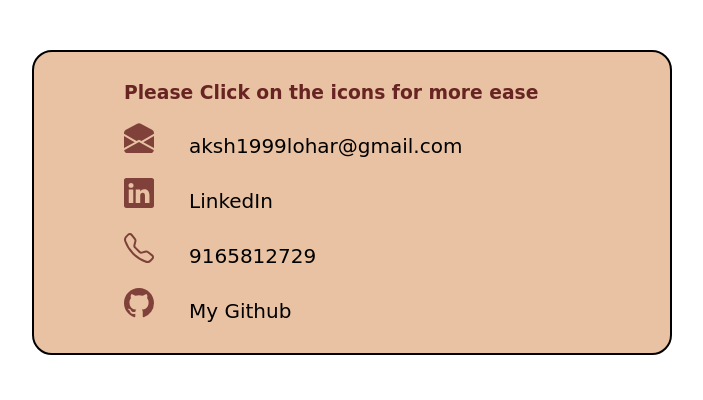
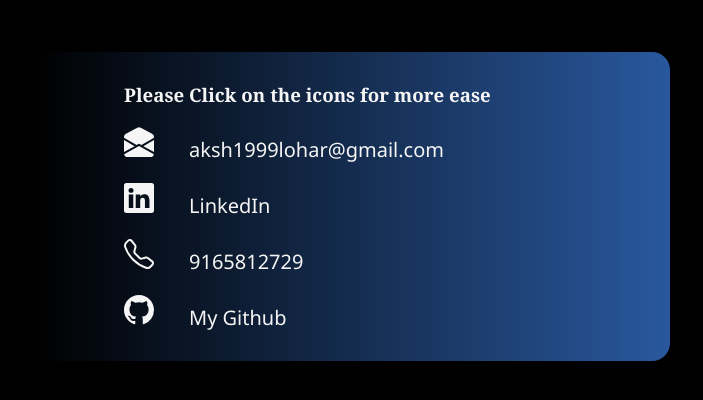
Before and after one commit to akshatlohar/AnalogClock, a plain HTML site: page contactme.html in a window 1280 px wide. Shown: the whole page, without its empty margins (288-991 px from the left). Drawn offline with Linux system fonts and the light colour scheme.

Commit message:
new style

```diff
--- a/contactme.html
+++ b/contactme.html
@@ -12,7 +12,7 @@
             margin: 0;
             padding: 0;
         }
-
+        body{background: black;}
         p {
             font-size: 20px;
             margin-left: 50px;
@@ -24,7 +24,7 @@
             padding: 30px;
             margin: auto;
             margin-top: 50px;
-            background-color: rgba(206, 126, 60, 0.473);
+            background-image: linear-gradient(to right, rgba(255,0,0,0), rgba(59, 126, 226, 0.699));
             border: 2px solid black;
             border-radius: 20px;
         }
@@ -32,8 +32,8 @@
         h3 {
             background-color: transparent;
             margin-left: 60px;
-            font-family: cursive;
-            color: #5f1a1aef;
+            font-family:Georgia, 'Times New Roman', Times, serif;
+            color: whitesmoke;
         }
 
         @media only screen and (max-width:971px) {
@@ -77,38 +77,38 @@
 <body>
     <div class="container">
         <h3>Please Click on the icons for more ease</h3>
-        <p><a style="text-decoration: none; color: #5f1a1ac4;"
+        <p><a style="text-decoration: none; color: whitesmoke"
                 href="https://mail.google.com/mail/?view=cm&fs=1&tf=1&to=aksh1999lohar@gmail.com" target="_blank"><svg
                     xmlns="http://www.w3.org/2000/svg" width="50" height="30" fill="currentColor"
                     class="bi bi-envelope-open-fill" viewBox="0 0 16 16">
                     <path
                         d="M8.941.435a2 2 0 0 0-1.882 0l-6 3.2A2 2 0 0 0 0 5.4v.313l6.709 3.933L8 8.928l1.291.717L16 5.715V5.4a2 2 0 0 0-1.059-1.765l-6-3.2zM16 6.873l-5.693 3.337L16 13.372v-6.5zm-.059 7.611L8 10.072.059 14.484A2 2 0 0 0 2 16h12a2 2 0 0 0 1.941-1.516zM0 13.373l5.693-3.163L0 6.873v6.5z" />
-                </svg> </a> <text style="margin-left: 20px;font-family:cursive">
+                </svg> </a> <text style="margin-left: 20px;font-family:'Segoe UI', Tahoma, Geneva, Verdana, sans-serif;color:whitesmoke;">
                 aksh1999lohar@gmail.com</text></p>
-        <p><a style="text-decoration: none; color: #5f1a1ac4;" href="https://www.linkedin.com/in/akshat-lohar-8a1998188/
+        <p><a style="text-decoration: none; color: whitesmoke" href="https://www.linkedin.com/in/akshat-lohar-8a1998188/
                 " target="_blank">
                 <svg xmlns="http://www.w3.org/2000/svg" width="50" height="30" fill="currentColor"
                     class="bi bi-linkedin" viewBox="0 0 16 16">
                     <path
                         d="M0 1.146C0 .513.526 0 1.175 0h13.65C15.474 0 16 .513 16 1.146v13.708c0 .633-.526 1.146-1.175 1.146H1.175C.526 16 0 15.487 0 14.854V1.146zm4.943 12.248V6.169H2.542v7.225h2.401zm-1.2-8.212c.837 0 1.358-.554 1.358-1.248-.015-.709-.52-1.248-1.342-1.248-.822 0-1.359.54-1.359 1.248 0 .694.521 1.248 1.327 1.248h.016zm4.908 8.212V9.359c0-.216.016-.432.08-.586.173-.431.568-.878 1.232-.878.869 0 1.216.662 1.216 1.634v3.865h2.401V9.25c0-2.22-1.184-3.252-2.764-3.252-1.274 0-1.845.7-2.165 1.193v.025h-.016a5.54 5.54 0 0 1 .016-.025V6.169h-2.4c.03.678 0 7.225 0 7.225h2.4z" />
                 </svg>
-                </svg> </a> <text style="margin-left:20px;font-family:cursive">LinkedIn </text>
+                </svg> </a> <text style="margin-left:20px;font-family:'Segoe UI', Tahoma, Geneva, Verdana, sans-serif;color:whitesmoke;">LinkedIn </text>
         </p>
-        <p><a style="text-decoration: none; color: #5f1a1ac4;" href="tel:9165812729" target="_blank">
+        <p><a style="text-decoration: none; color: whitesmoke" href="tel:9165812729" target="_blank">
                 <svg xmlns="http://www.w3.org/2000/svg" width="50" height="30" fill="currentColor"
                     class="bi bi-telephone" viewBox="0 0 16 16">
                     <path
                         d="M3.654 1.328a.678.678 0 0 0-1.015-.063L1.605 2.3c-.483.484-.661 1.169-.45 1.77a17.568 17.568 0 0 0 4.168 6.608 17.569 17.569 0 0 0 6.608 4.168c.601.211 1.286.033 1.77-.45l1.034-1.034a.678.678 0 0 0-.063-1.015l-2.307-1.794a.678.678 0 0 0-.58-.122l-2.19.547a1.745 1.745 0 0 1-1.657-.459L5.482 8.062a1.745 1.745 0 0 1-.46-1.657l.548-2.19a.678.678 0 0 0-.122-.58L3.654 1.328zM1.884.511a1.745 1.745 0 0 1 2.612.163L6.29 2.98c.329.423.445.974.315 1.494l-.547 2.19a.678.678 0 0 0 .178.643l2.457 2.457a.678.678 0 0 0 .644.178l2.189-.547a1.745 1.745 0 0 1 1.494.315l2.306 1.794c.829.645.905 1.87.163 2.611l-1.034 1.034c-.74.74-1.846 1.065-2.877.702a18.634 18.634 0 0 1-7.01-4.42 18.634 18.634 0 0 1-4.42-7.009c-.362-1.03-.037-2.137.703-2.877L1.885.511z" />
                 </svg>
-                </svg> </a> <text style="margin-left:20px;font-family:cursive">9165812729 </text>
+                </svg> </a> <text style="margin-left:20px;font-family:'Segoe UI', Tahoma, Geneva, Verdana, sans-serif;color:whitesmoke;">9165812729 </text>
         </p>
-        <p><a style="text-decoration: none; color: #5f1a1ac4;" href="https://github.com/akshatlohar" target="_blank">
+        <p><a style="text-decoration: none; color: whitesmoke" href="https://github.com/akshatlohar" target="_blank">
                 <svg xmlns="http://www.w3.org/2000/svg" width="50" height="30" fill="currentColor" class="bi bi-github"
                     viewBox="0 0 16 16">
                     <path
                         d="M8 0C3.58 0 0 3.58 0 8c0 3.54 2.29 6.53 5.47 7.59.4.07.55-.17.55-.38 0-.19-.01-.82-.01-1.49-2.01.37-2.53-.49-2.69-.94-.09-.23-.48-.94-.82-1.13-.28-.15-.68-.52-.01-.53.63-.01 1.08.58 1.23.82.72 1.21 1.87.87 2.33.66.07-.52.28-.87.51-1.07-1.78-.2-3.64-.89-3.64-3.95 0-.87.31-1.59.82-2.15-.08-.2-.36-1.02.08-2.12 0 0 .67-.21 2.2.82.64-.18 1.32-.27 2-.27.68 0 1.36.09 2 .27 1.53-1.04 2.2-.82 2.2-.82.44 1.1.16 1.92.08 2.12.51.56.82 1.27.82 2.15 0 3.07-1.87 3.75-3.65 3.95.29.25.54.73.54 1.48 0 1.07-.01 1.93-.01 2.2 0 .21.15.46.55.38A8.012 8.012 0 0 0 16 8c0-4.42-3.58-8-8-8z" />
                 </svg>
-            </a> <text style="margin-left:20px;font-family:cursive">My Github </text>
+            </a> <text style="margin-left:20px;font-family:'Segoe UI', Tahoma, Geneva, Verdana, sans-serif;color:whitesmoke;">My Github </text>
         </p>
     </div>
 </body>
```
Also changed, not shown: index.css (+21 -0 lines), index.html (+10 -8 lines), index.js (line endings or trailing spaces).
